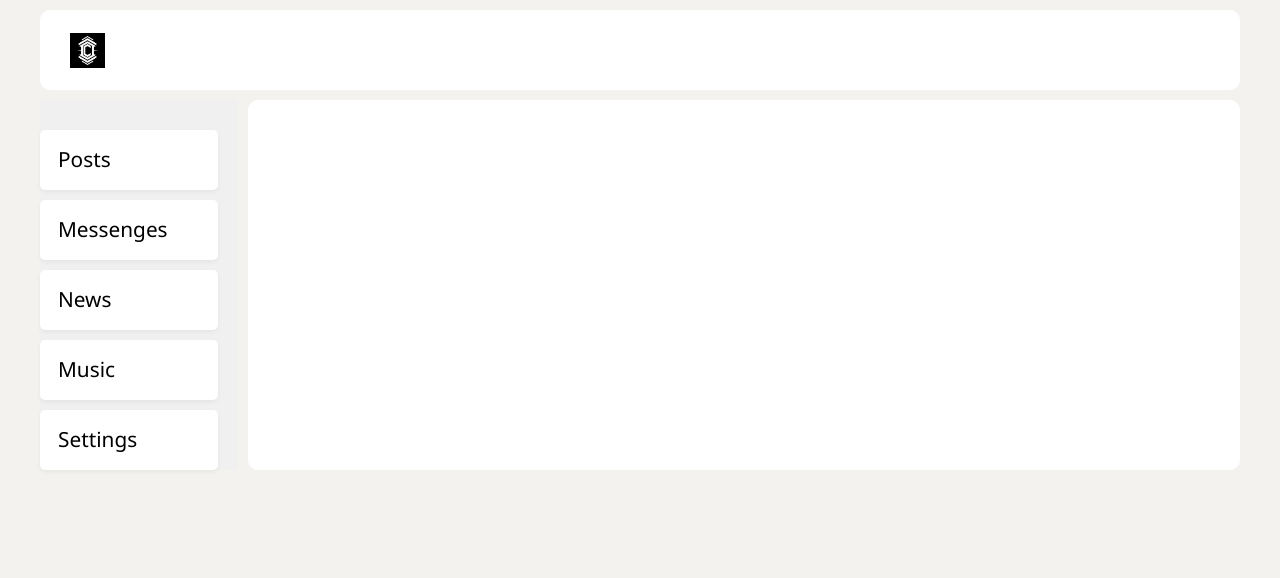
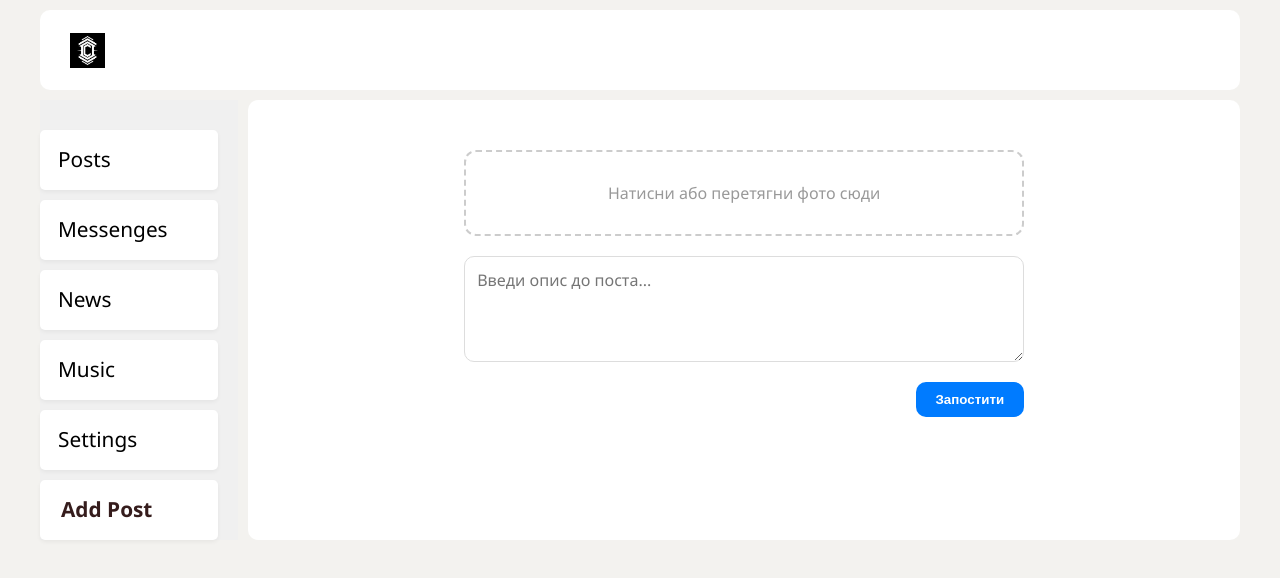
Before and after one commit to illya-klus/it-kamasutra-cource, a React (Create React App) app in the folder my-app/: page /AddPost in a window 1280 px wide. Shown: the top 578 px of the page. Built offline with nearby package versions, Linux system fonts and the light colour scheme.

Commit message:
+ add Posts menu and ability to add new posts

```diff
--- a/my-app/src/App.css
+++ b/my-app/src/App.css
@@ -13,7 +13,6 @@
 }
 
 .app-wrapper-content {
-
   border-radius: 10px;
 
   background-color: #ffffff;
--- a/my-app/src/App.js
+++ b/my-app/src/App.js
@@ -6,6 +6,8 @@ import Header from './components/Header/Header';
 import Nav from './components/Nav/Nav';
 import Posts from './components/Posts/Posts';
 import Dialogs from './components/Dialogs/Dialogs';
+import AddPostMenu from './components/AddPost/AddPost';
+
 
 
 
@@ -17,8 +19,9 @@ function App(props) {
         <Nav/>
         <div className="app-wrapper-content">
           <Routes>
-              <Route path='/Posts' element={<div><Posts posts = {props.state.mockPosts}/></div>} />
+              <Route path='/Posts' element={<div><Posts addPost = {props.addPost} posts = {props.state.mockPosts}/></div>} />
               <Route path='/Dialogs/*' element={<Dialogs dialogsData = {props.state.dialogsData}/>}/>
+              <Route path='/AddPost' element = {<AddPostMenu State = {props.state} addPost = {props.addPost}/>}/>
           </Routes>
         </div>
 
--- /dev/null
+++ b/my-app/src/components/AddPost/AddPost.jsx
@@ -0,0 +1,59 @@
+import classes from './AddPost.module.css';
+import React from 'react';
+import { renderEntireTree } from '../../render'; // обовʼязково імпортуй
+
+
+const AddPostMenu = (props) => {
+    let textRef = React.createRef();
+    let imgRef = React.createRef();
+
+    let putPost = () => {
+        debugger;
+        let description = textRef.current.value;
+        let photo = imgRef.current.files[0];
+
+        if(description == undefined) return;
+
+        props.addPost(
+            1,
+            props.State.user.name,
+            props.State.user.profileImg,
+            photo,
+            description
+        );
+
+        renderEntireTree(props.State, props.addPost);
+    }
+
+    return(
+        <div className={classes.addPostWrapper}>
+            <label className={classes.addPhotoForm} htmlFor="photoInput">
+                Натисни або перетягни фото сюди
+                <input
+                  ref= {imgRef}
+                  id="photoInput"
+                  type="file"
+                  accept="image/*"
+                  style={{ display: "none" }}
+                  // onChange поки не юзаємо
+                />
+            </label>
+
+                <div className={classes.addDiscriptionForm}>
+                    <textarea
+                        ref={textRef}
+                        placeholder="Введи опис до поста..."
+                        // value і onChange поки не використовуємо
+                    />
+                </div>
+            <div className={classes.postCurrentPost}>
+                <button className={classes.postButton} type="button" onClick={putPost}>
+                    Запостити
+                </button>
+            </div>
+        </div>
+    );
+}
+
+
+export default AddPostMenu;
--- /dev/null
+++ b/my-app/src/components/AddPost/AddPost.module.css
@@ -0,0 +1,76 @@
+.addPostWrapper {
+  max-width: 600px;
+  height: 100%;
+
+  margin: 30px auto;
+  padding: 20px;
+  box-sizing: border-box;
+
+  display: flex;
+  flex-direction: column;
+  gap: 20px;
+  font-family: 'Segoe UI', Tahoma, Geneva, Verdana, sans-serif;
+}
+
+.addPhotoForm {
+  border: 2px dashed #ccc;
+  border-radius: 12px;
+  padding: 30px;
+  text-align: center;
+  color: #999;
+  font-size: 16px;
+  cursor: pointer;
+  transition: border-color 0.3s ease;
+}
+
+.addPhotoForm:hover {
+  border-color: #007bff;
+  color: #007bff;
+}
+
+.addDiscriptionForm {
+  display: flex;
+  flex-direction: column;
+}
+
+.addDiscriptionForm textarea {
+  resize: vertical;
+  min-height: 80px;
+  padding: 12px;
+  font-size: 16px;
+  border-radius: 10px;
+  border: 1px solid #ddd;
+  font-family: inherit;
+  transition: border-color 0.3s ease;
+}
+
+.addDiscriptionForm textarea:focus {
+  outline: none;
+  border-color: #007bff;
+}
+
+.postCurrentPost {
+    display: flex;
+    flex-direction: row;
+    align-self: flex-end; /* щоб кнопка була праворуч */
+}
+
+.postButton {
+  padding: 10px 20px;
+
+  background-color: #007bff;
+  color: white;
+  font-weight: 600;
+
+  border: none;
+  border-radius: 10px;
+
+  cursor: pointer;
+
+  transition: background-color 0.3s ease;
+
+}
+
+.postButton:hover {
+  background-color: #0056b3;
+}
--- a/my-app/src/components/Dialogs/ChatFolder/Chat.module.css
+++ b/my-app/src/components/Dialogs/ChatFolder/Chat.module.css
@@ -6,10 +6,10 @@
   display: flex;
   flex-direction: column;
 
+  height: 100%;
+
   background-color: #ffffff;
   border-left: 1px solid #ddd;
-
-  height: 100%;
 }
 
 .OtherMessege {
--- a/my-app/src/components/Dialogs/Dialogs.module.css
+++ b/my-app/src/components/Dialogs/Dialogs.module.css
@@ -1,3 +1,9 @@
+html, body {
+  height: 100%;
+  margin: 0;
+  padding: 0;
+}
+
 .dialogs {
   width: 100%;
   min-width: 500px;
@@ -10,26 +16,30 @@
   grid-template-columns: minmax(120px, 200px) 1fr;
   grid-template-rows: 1fr 72px;
 
+    height: calc(100vh - 150px);
 }
 
 /*чат тобто його врапер */
 .Chat{
-    overflow-x: auto;
-    grid-area: chat;
+  grid-area: chat;
+  overflow-y: auto;
+  min-height: 0;
 }
 
 
 
 /*Поле введення нового сповіщення*/
 .chatForm {
+  grid-area: input;
+
   display: flex;
   align-items: center;
+
   padding: 12px 20px;
   border-top: 1px solid #ddd;
   background-color: #f9f9f9;
-  position: sticky;
-  bottom: 0;
-  z-index: 5;
+
+  min-height: 0;
 }
 
 .chatInput {
@@ -77,6 +87,8 @@
 
   gap: 10px;
   overflow-y: auto;
+
+  min-height: 0
 }
 
 a.activeLink {
--- a/my-app/src/components/Nav/Nav.jsx
+++ b/my-app/src/components/Nav/Nav.jsx
@@ -24,6 +24,10 @@ const Nav = () => {
             <div className={classes.item} >
                 <NavLink className={({ isActive }) => isActive ? classes.activeLink : ''} to="/Settings">Settings</NavLink>
             </div>
+
+            <div className={classes.item} >
+                <NavLink className={({ isActive }) => isActive ? classes.activeLink : ''} to="/AddPost">Add Post</NavLink>
+            </div>
         </nav>
     );
 }
--- a/my-app/src/components/Posts/Posts.module.css
+++ b/my-app/src/components/Posts/Posts.module.css
@@ -4,9 +4,9 @@
   display: flex;
   flex-direction: column;
 
-  overflow-y: scroll;
+  overflow-y: auto;
 
-  height: 100vh;
+  height: calc(100vh - 170px);
   min-height: 0; /* <-- Додай це */
 }
 
--- a/my-app/src/index.js
+++ b/my-app/src/index.js
@@ -1,19 +1,14 @@
-import React from 'react';
-import ReactDOM from 'react-dom/client';
 import './index.css';
-import App from './App';
-import reportWebVitals from './reportWebVitals';
 
-import State from './redux/state'
+import State from "./redux/state";
 import {addPost} from './redux/state'
 
+import reportWebVitals from './reportWebVitals';
+import { renderEntireTree } from './render';
 
-const root = ReactDOM.createRoot(document.getElementById('root'));
-root.render(
-  <React.StrictMode>
-    <App state = {State}/>
-  </React.StrictMode>
-);
+
+renderEntireTree(State, addPost);
+
 
 // If you want to start measuring performance in your app, pass a function
 // to log results (for example: reportWebVitals(console.log))
--- a/my-app/src/redux/state.js
+++ b/my-app/src/redux/state.js
@@ -1,4 +1,9 @@
 let state = {
+  user:{
+    name: 'Illya',
+    profileImg: 'https://i.pinimg.com/236x/b5/eb/43/b5eb43c9fc0ced8bc3f918864a049350.jpg',
+  },
+
   mockPosts : [
   {
     id: 1,
@@ -78,6 +83,7 @@ let state = {
 }
 
 export let addPost = (id, name, profileImg, postPhoto, description) => {
+  debugger;
   state.mockPosts.push(
     {
       id,
@@ -85,8 +91,11 @@ export let addPost = (id, name, profileImg, postPhoto, description) => {
       profileImg,
       postPhoto,
       description,
+      likes: 0,
+      comments: 0,
     }
   );
 }
 
+
 export default state;
--- /dev/null
+++ b/my-app/src/render.js
@@ -0,0 +1,24 @@
+import React from 'react';
+import ReactDOM from 'react-dom/client';
+import './index.css';
+import App from './App';
+import reportWebVitals from './reportWebVitals';
+
+
+const root = ReactDOM.createRoot(document.getElementById('root'));
+
+export let renderEntireTree = (State, addPost) => {
+
+  debugger;
+  root.render(
+    <React.StrictMode>
+      <App addPost = {addPost} state = {State}/>
+    </React.StrictMode>
+  );
+}
+
+
+// If you want to start measuring performance in your app, pass a function
+// to log results (for example: reportWebVitals(console.log))
+// or send to an analytics endpoint. Learn more: https://bit.ly/CRA-vitals
+reportWebVitals();
```
Also changed, not shown: my-app/src/index.css (line endings or trailing spaces).
